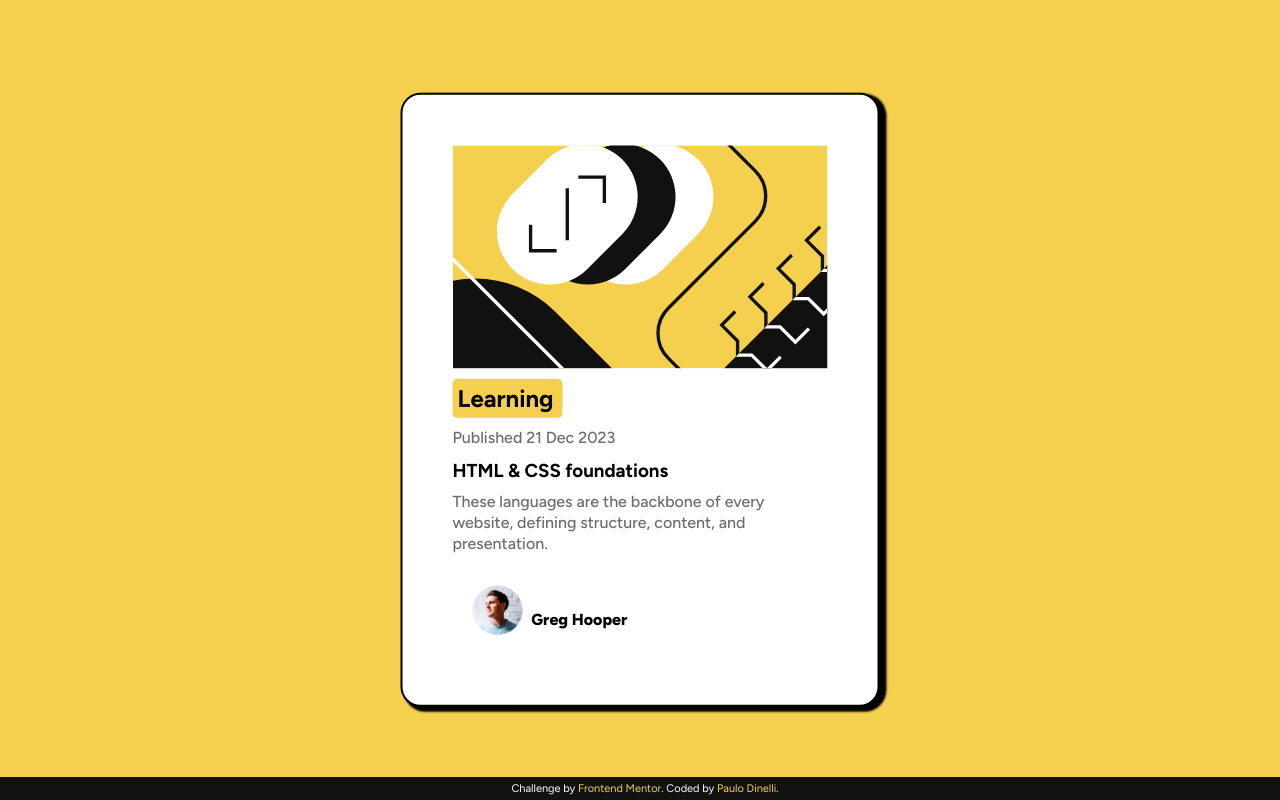
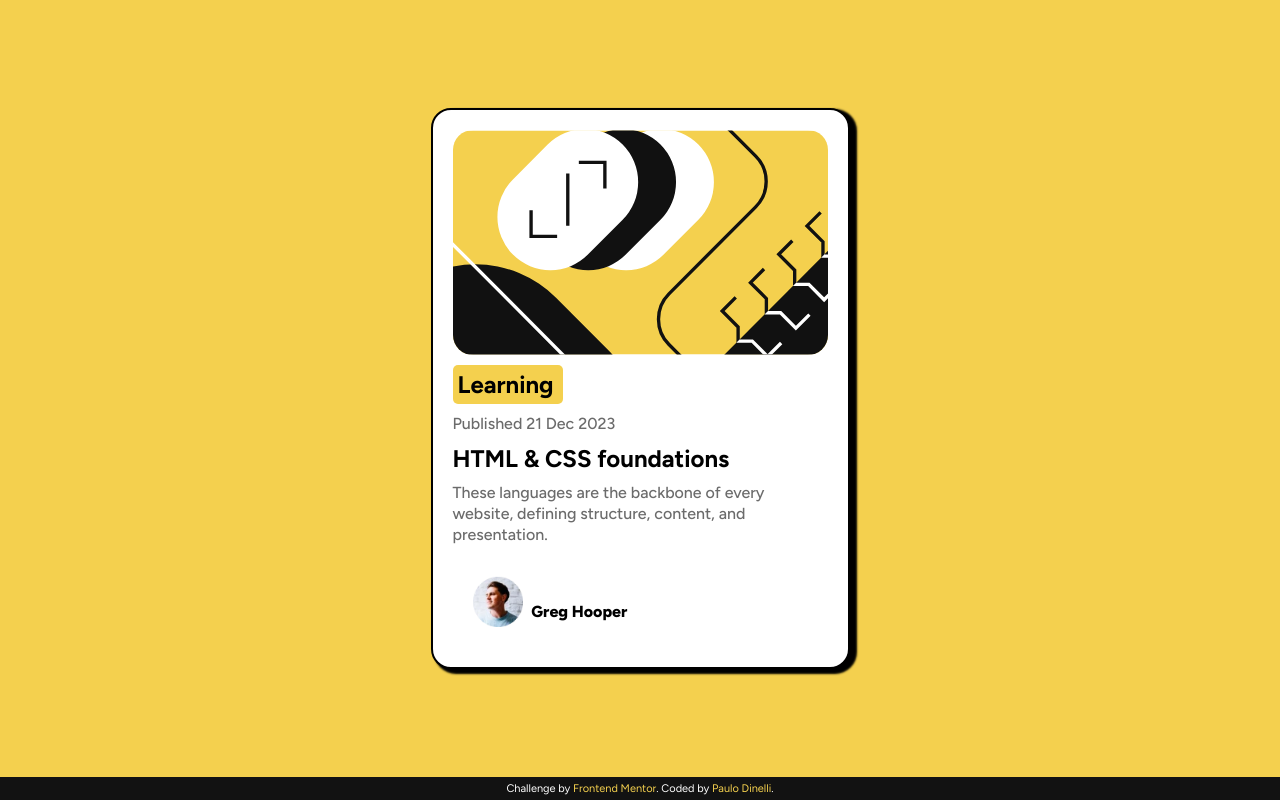
Before and after one commit to pgdinelli/blog-preview-card, a plain HTML site: page index.html in a window 1280 px wide. Drawn offline with Linux system fonts and the light colour scheme.

Commit message:
improvements on html file and added flexbox on css

```diff
--- a/index.html
+++ b/index.html
@@ -17,7 +17,6 @@
   <main>
 
     <article>
-        <aside>
           <img src="assets/images/illustration-article.svg" alt="article illustration">
           <h2>Learning</h2>
           <p>Published 21 Dec 2023</p>
@@ -30,8 +29,6 @@
               Greg Hooper
             </p>
           </div>
-
-      </aside>
     </article>
 
   </main>
--- a/style/style.css
+++ b/style/style.css
@@ -16,13 +16,22 @@
 }
 
 
-html, body{
+body{
     background-color: var(--color-yellow);
-    height: 100vh;
+    min-height: 100vh;
+    display: flex;
+    flex-direction: column;
+    align-items: center;
+    overflow-y: hidden;
     overflow-x: hidden;
-    overflow-y: auto;
 }
 
+main{
+    flex-grow: 1;
+    display: flex;
+    justify-content: center;
+    align-items: center;
+}
 
 article{
     background-color: var(--color-yellow);
@@ -30,25 +39,21 @@ article{
     min-width: 300px;
     margin: auto;
     padding: 20px;
-    position: absolute;
-    top: 50%;
-    left: 50%;
-    transform: translate(-50%, -50%);
     cursor: pointer;
 }
 
-aside{
+article{
     background-color: var(--color-white);
     max-width: 375px;
     margin: auto;
-    padding: 50px;
+    padding: 20px;
     text-align: left;
     border-radius: 20px;
     border: 2px solid black;
     box-shadow: 5px 3px 2px 2px black;
 }
 
-aside > h2{
+article > h2{
     background-color: var(--color-yellow);
     width: 100px;
     margin-top: 10px;
@@ -56,18 +61,20 @@ aside > h2{
     border-radius: 5px;
 }
 
-aside:hover > h1{
+article:hover > h1{
     color: var(--color-yellow);
     transition: 0.5s;
 }
 
-aside > img{
+
+article > img{
     display: block;
     width: 100%;
     height: auto;
+    border-radius: 20px;
 }
 
-aside > p{
+article > p{
     margin-top: 10px;
     margin-bottom: 10px;
     line-height: 1.3;
@@ -98,13 +105,10 @@ div.hooper > img{
 }
 
 footer{
-    position: absolute;
     background-color: var(--color-gray-950);
     color: var(--color-white);
     font-size: 11px;
     text-align: center;
-    bottom: 0;
-    left: 0;
     width: 100%;
     padding: 5px;
 }
```
